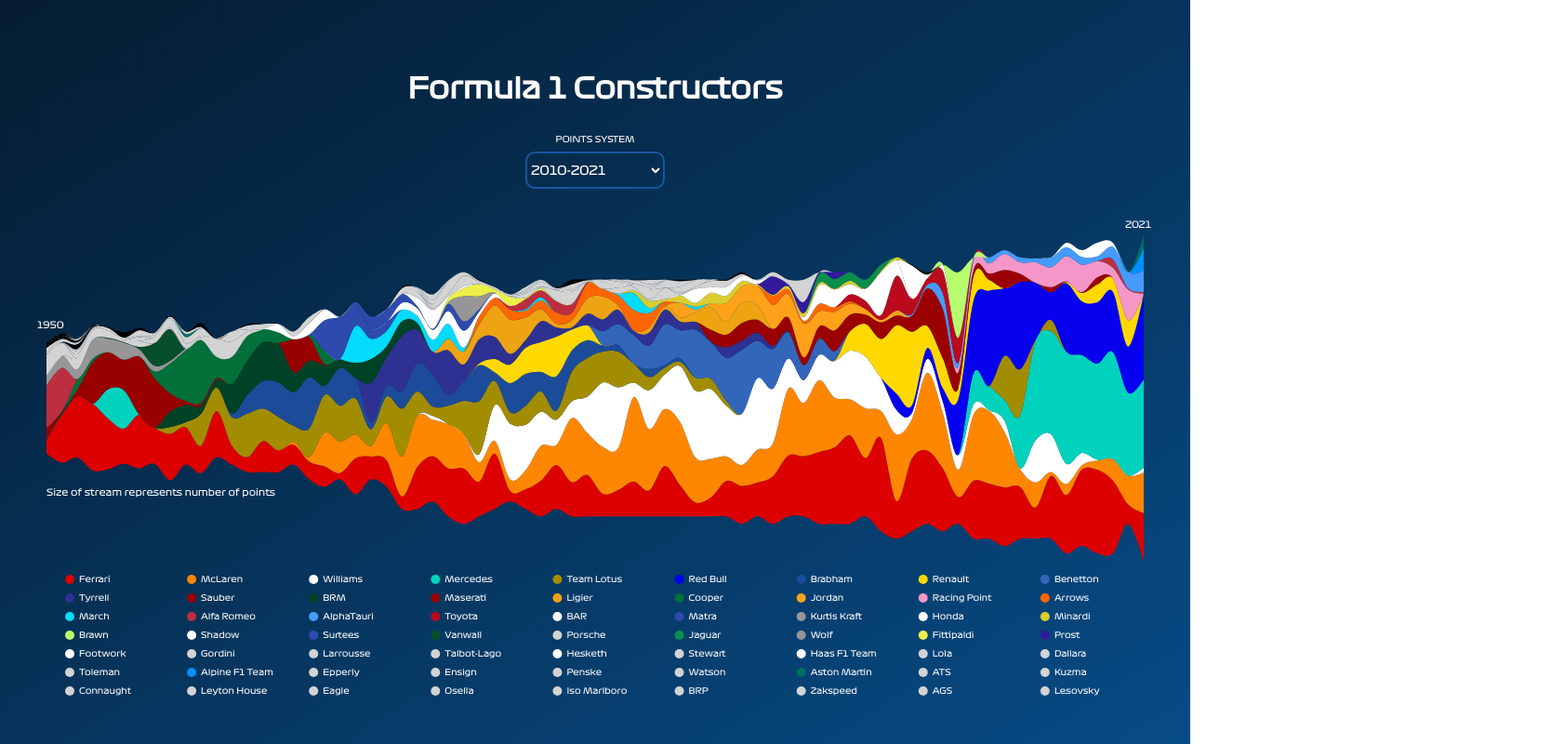
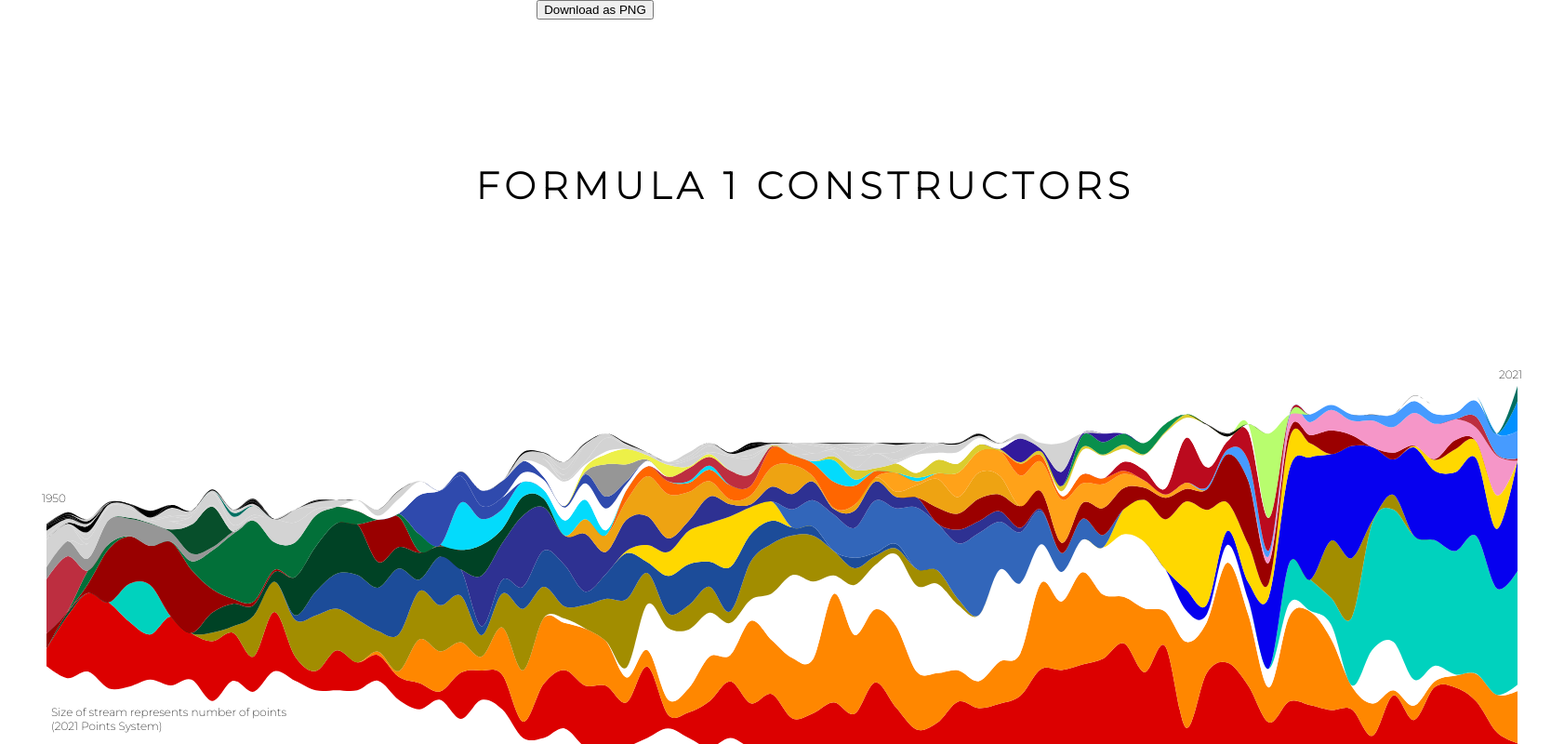
Before and after one commit to sportschord/f1stream, a React (Create React App) app: page / in a window 1280 px wide. Shown: the top 800 px of the page at 93% size, 1682 px wide, since content can reach past the window. Built offline with nearby package versions, Linux system fonts and the light colour scheme.

Commit message:
add changes for print

```diff
--- a/package.json
+++ b/package.json
@@ -11,6 +11,8 @@
     "@testing-library/react": "^12.1.2",
     "@testing-library/user-event": "^13.5.0",
     "d3": "^7.2.1",
+    "html2canvas": "^1.4.1",
+    "jspdf": "^2.5.1",
     "react": "^17.0.2",
     "react-dom": "^17.0.2",
     "react-scripts": "5.0.0",
--- a/public/index.html
+++ b/public/index.html
@@ -10,6 +10,9 @@
       content="Web site created using create-react-app"
     />
     <link rel="manifest" href="%PUBLIC_URL%/manifest.json" />
+    <link rel="preconnect" href="https://fonts.googleapis.com">
+    <link rel="preconnect" href="https://fonts.gstatic.com" crossorigin>
+    <link href="https://fonts.googleapis.com/css2?family=Montserrat:wght@200&display=swap" rel="stylesheet">
 
     <title>F1 Stream Graph</title>
   </head>
--- a/src/App.css
+++ b/src/App.css
@@ -23,19 +23,34 @@ body {
 }
 
 .App-header {
-  background-image: linear-gradient(to bottom right, #051c30, #074b86);
-  font-family: 'formulaone';
+  background-color: white;
+  font-family: 'montserrat';
   min-height: 100vh;
-  display: flex;
-  flex-direction: column;
+  display: grid;
+  grid-template-rows: 30% 40% 20% 10%;
   align-items: center;
   justify-content: center;
-  font-size: calc(10px + 2vmin);
-  color: white;
+  font-size: calc(20px + 2vmin);
+  color: black;
+  width: 1682px;
+  height: 1188px;
 }
 
-.App-link {
-  color: #61dafb;
+.headline {
+  font-weight: bold;
+  letter-spacing: 6px;
+  font-size: 40px;
+  margin-left: 50px;
+  /* text-align: left; */
+  vertical-align: bottom;
+}
+.tagline {
+  font-weight: bold;
+  letter-spacing: 3px;
+  font-size: 12px;
+  /* margin-left: 50px; */
+  /* text-align: left; */
+  vertical-align: bottom;
 }
 
 /* body {
@@ -55,7 +70,7 @@ body {
 .select {
   /* display: flex;
   flex-direction: column; */
-  color: white;
+  color: black;
   font-family: 'formulaone';
   position: relative;
   width: 150px;
@@ -102,7 +117,7 @@ input:checked + label:after {
   height: 0;
   border-left: 5px solid transparent;
   border-right: 5px solid transparent;
-  border-top: 5px solid white;
+  border-top: 5px solid black;
   position: absolute;
   right: 10px;
   top: calc(50% - 2.5px);
--- a/src/App.js
+++ b/src/App.js
@@ -1,10 +1,6 @@
 import './App.css';
 import * as d3 from 'd3'
-import Box from '@mui/material/Box';
-import InputLabel from '@mui/material/InputLabel';
-import MenuItem from '@mui/material/MenuItem';
-import FormControl from '@mui/material/FormControl';
-import Select from '@mui/material/Select';
+import html2canvas from 'html2canvas';
 import { useEffect, useRef, useState } from 'react';
 import teamcols from './teamcols.json'
 import streams from './f1stream.csv'
@@ -17,6 +13,27 @@ function App() {
   const [loading, setLoading] = useState(true);
   const [selectedOption, setSelectedOption] = useState("2010-2021")
   const ref = useRef();
+  const printRef = useRef();
+
+  const handleDownloadImage = async () => {
+    const element = printRef.current;
+    const canvas = await html2canvas(element, {scale:1});
+
+    const data = canvas.toDataURL('image/png');
+    const link = document.createElement('a');
+
+    if (typeof link.download === 'string') {
+      link.href = data;
+      link.download = 'image.png';
+
+      document.body.appendChild(link);
+      link.click();
+      document.body.removeChild(link);
+    } else {
+      window.open(data);
+    }
+  };
+
 
   // first useEffect to get data from csv
 
@@ -50,7 +67,7 @@ function App() {
   for (let i = 0; i < newdat.length; i++) {
     merged.push({
       ...newdat[i],
-      ...(pos.filter(d=>d.period===selectedOption).find((d) => d.position === newdat[i].position))
+      ...(pos.filter(d => d.period === selectedOption).find((d) => d.position === newdat[i].position))
     }
     );
   }
@@ -86,7 +103,7 @@ function App() {
 
 
 
-  console.log(sortedcons.filter(d => d.points > 0));
+  // console.log(sortedcons.filter(d => d.points > 0));
 
   var seaspoints = d3.flatRollup(dat, v => d3.sum(v, points), season).map(d => ({ season: d[0], points: d[1] }));
   var maxpoints = d3.max(seaspoints.map(d => d.points));
@@ -115,7 +132,7 @@ function App() {
 
     for (let j = 0; j < seasonData.length; j++) {
       let cons = seasonData.map(d => d.team)[j]
-      newm[year][cons]=seasonData[j].points
+      newm[year][cons] = seasonData[j].points
     }
 
   }
@@ -123,19 +140,21 @@ function App() {
 
   var keys = sortedcons.map(d => d.team)
 
-  console.log(keys);
+  // console.log(keys);
 
-  let winwidth = window.innerWidth;
+  // let winwidth = window.innerWidth;
+  let winwidth = 1682;
+  let winheight=500
 
   var margins = 50
 
   var margin = { top: margins, right: margins, bottom: 0, left: margins },
     width = winwidth - margin.left - margin.right,
-    height = 400 - margin.top - margin.bottom;
+    height = winheight - margin.top - margin.bottom;
 
 
 
-  var maxdom = maxpoints/2
+  var maxdom = maxpoints / 2
 
 
 
@@ -202,7 +221,7 @@ function App() {
         .attr("x", 50)
         .attr("y", 50)
         .style("opacity", 0)
-        .style("color", "white")
+        .style("color", "black")
         .style("font-size", 17)
 
 
@@ -216,8 +235,8 @@ function App() {
         .attr("class", "myArea")
         .style("fill", d => teamcols[d.key])
         .attr("id", d => d.key.replace(/ /g, ""))
-              .on("mouseover", mouseover)
-              .on("mouseleave", mouseleave)
+        // .on("mouseover", mouseover)
+        // .on("mouseleave", mouseleave)
 
     }
 
@@ -242,99 +261,86 @@ function App() {
       .style("fill", d => teamcols[d.key])
 
 
-  },[selectedOption])
+  }, [selectedOption])
 
   var cols = 9
   var gap = width / cols
+  var start = 40
 
 
 
 
   return (
     <div className="App">
-      <header className="App-header">
+      <button type="button" onClick={handleDownloadImage}>
+        Download as PNG
+      </button>
+      <header className="App-header" ref={printRef} >
 
         {loading ? <p>loading</p> :
           <div>
-            <h3>Formula 1 Constructors</h3>
-            <h5 className='subtitle'>POINTS SYSTEM</h5>
+            <div className='headline'>FORMULA 1 CONSTRUCTORS</div>
+            {/* <h5 className='subtitle'>POINTS SYSTEM</h5>
             <div>
-              {/* <Box sx={{ minWidth: 120 }}>
-                <FormControl fullWidth>
-                  <InputLabel id="demo-simple-select-label">Points System</InputLabel>
-                  <Select
-                    labelId="demo-simple-select-label"
-                    id="demo-simple-select"
-                    value={selectedOption}
-                    label={selectedOption}
-                    onChange={handleSelect}
-                  >
-                    {[...period].map(d =>
-                      <MenuItem value={d}>{d}</MenuItem>
-                    )}
-                  </Select>
-                </FormControl>
-              </Box> */}
-
               <select onChange={handleSelect} value={selectedOption} className='select'>
                 {[...period].map(d =>
                   <option value={d} key={d} className='option'>
                     {d}
                   </option>)}
               </select>
-                  </div>
-            {/* <div>
-              {pos.filter(d=>d.period===selectedOption).map(d =>
-                <p fill="white" style={{ fontSize: "9px" }} key={d.position}>{d.position} : {d.points}</p>)}
             </div> */}
-
           </div>
         }
 
 
         <svg ref={ref} width={width} height={height}>
-          <text fill='white' x={50} y={330} fontSize={10}>Size of stream represents number of points</text>
-          <text fill='white' x={40} y={150} fontSize={10}>1950</text>
-          <text fill='white' x={width + 30} y={42} fontSize={10}>2021</text>
+          <text fill='black' x={55} y={405} fontSize={12}>Size of stream represents number of points</text>
+          <text fill='black' x={55} y={420} fontSize={12}>(2021 Points System)</text>
+          <text fill='black' x={45} y={175} fontSize={12}>1950</text>
+          <text fill='black' x={width + 30} y={42} fontSize={12}>2021</text>
         </svg>
 
 
-        <svg width={width}>
+        <svg width={width + margin}>
           {sortedcons?.map((d, i) =>
             <g key={d.team + i}>
               <circle
                 key={d.team + i}
                 id={d.team.replace(/ /g, "")}
                 className={d.team.replace(/ /g, "")}
-                cx={margins/2 + (i % cols) * (gap)}
+                cx={margins / 2 + (i % cols) * (gap) + start}
                 cy={20 + (Math.floor(i / cols)) * 20}
-                r={5}
+                r={6}
                 fill={teamcols[d.team]}
+                stroke={"#d3d3d3"}
+                strokeWidth={0.5}
               >
               </circle>
               <text
-                x={margins/2 + (i % cols) * (gap) + 10}
+                x={margins / 2 + (i % cols) * (gap) + (start + 20)}
                 y={3 + (20 + (Math.floor(i / cols)) * 20)}
-                fontSize={9}
+                fontSize={12}
                 className={d.team.replace(/ /g, "")}
-                fill={"white"}
+                fill={"black"}
               >
                 {d.team}
               </text>
 
               {winwidth > 1500 ?
                 <text
-                  x={margins / 2 + (i % cols) * (gap) + 92}
+                  x={margins / 2 + (i % cols) * (gap) + (start+115)}
                   y={3 + (20 + (Math.floor(i / cols)) * 20)}
-                  fontSize={9}
+                  fontSize={11}
                   className={d.team.replace(/ /g, "")}
-                  fill={"#d3d3d3"}
+                  fill={"black"}
                 >
                   {d.points.toLocaleString("en-US")}
                 </text> : ""}
             </g>
           )}
         </svg>
+
+        <div className='tagline'>Created by Sports Chord</div>
       </header>
     </div>
   );
```
Also changed, not shown: 1 other file (tests, documents, lock files or other folders). Lines whose indentation alone changed are shown as unchanged.
